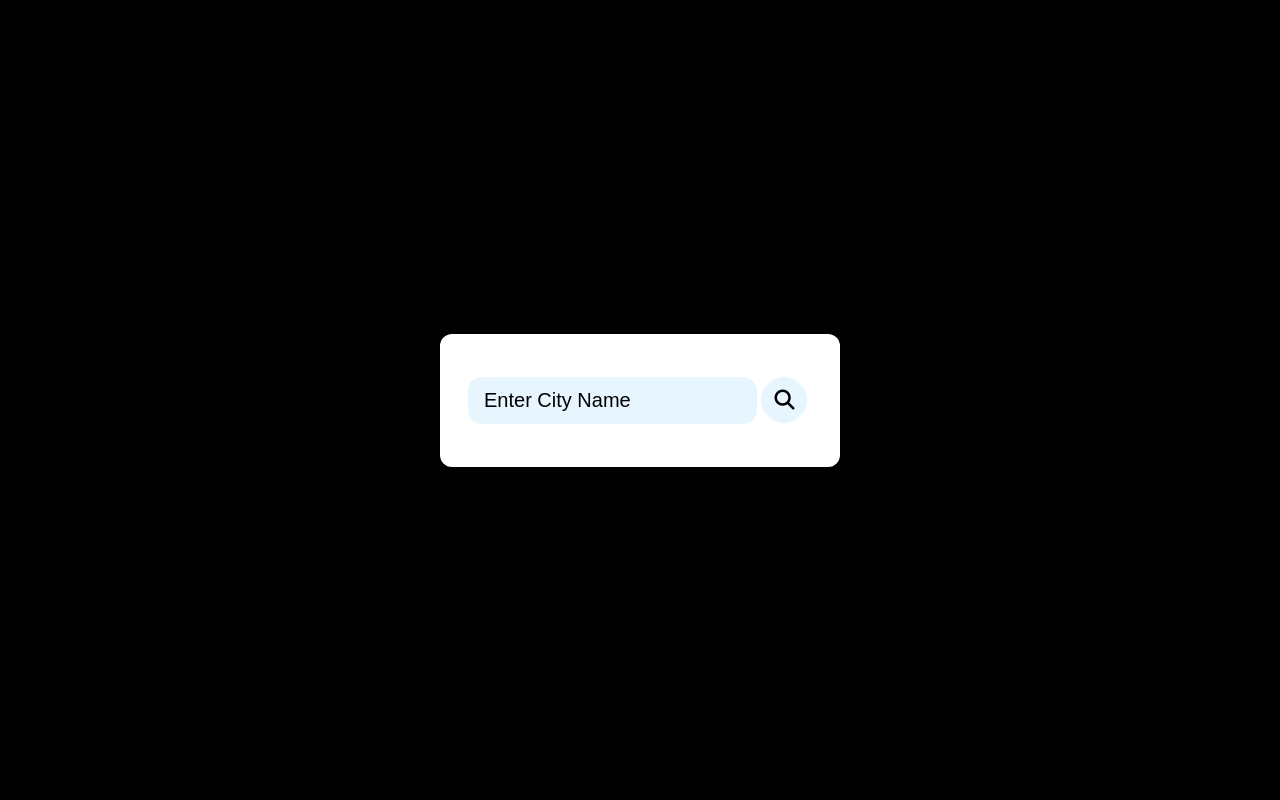
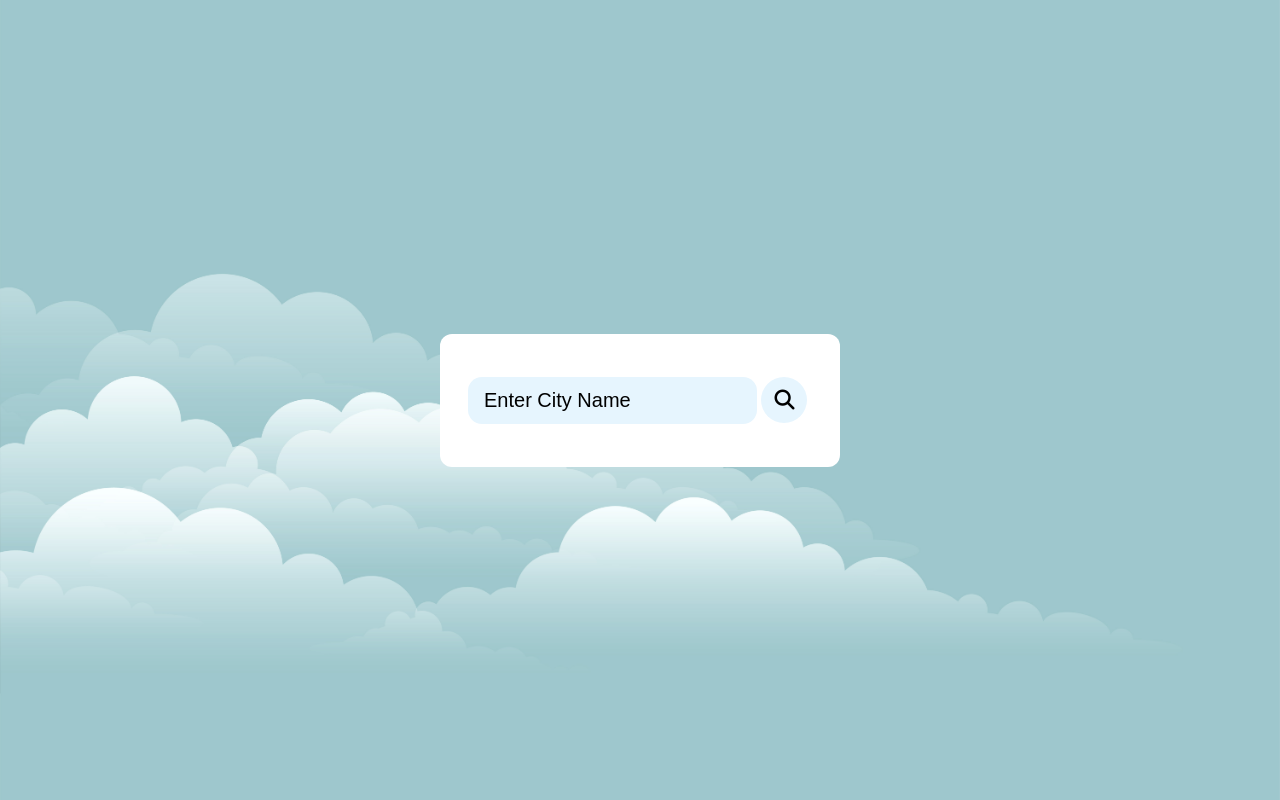
Before and after one commit to Abhigupta786/codesodt-python, a Flask app: page / in a window 1280 px wide. Run offline with Flask 3, Linux system fonts and the light colour scheme; some libraries are stand-ins or nearby versions.

Commit message:
Update style.css

```diff
--- a/weatherapp/static/style.css
+++ b/weatherapp/static/style.css
@@ -4,7 +4,7 @@
     box-sizing: border-box;
     border: none;
     outline: none;
-    font-family: sans-serif;;
+    font-family: sans-serif;
 
 }
 body{
@@ -12,7 +12,9 @@ body{
     display: flex;
     justify-content: space-around;
     align-items: center;
-    background-color:#000;
+    background:url('/static/background.jpg');
+    background-repeat: no-repeat;
+    background-size: cover;
 }
  body h1{
     font-size: 70px;
```
